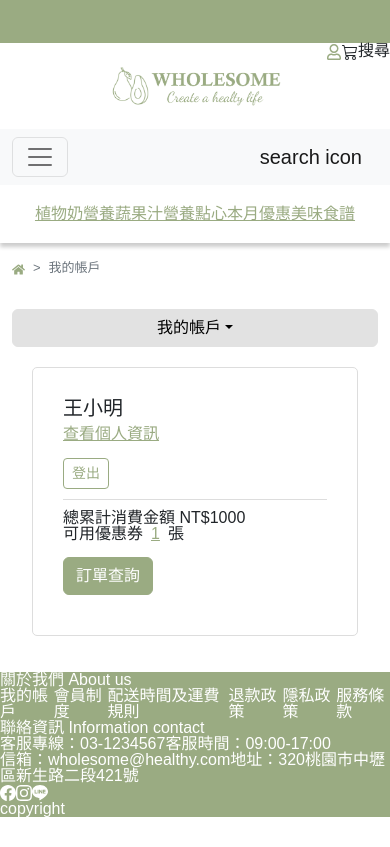
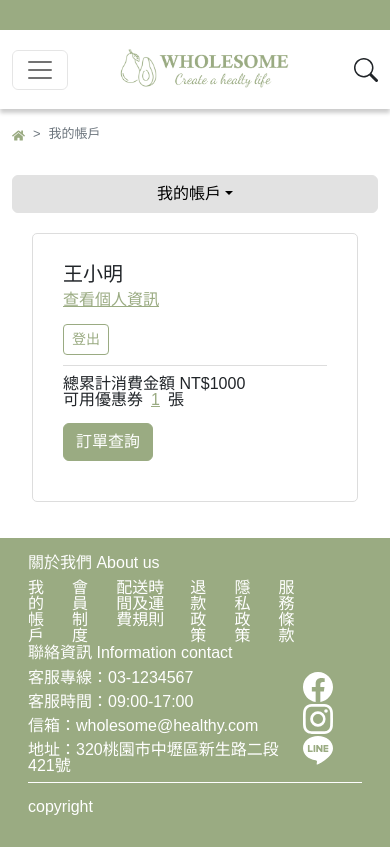
Before and after one commit to henry4682/wholesome-project, a React (Create React App) app: page /account in a window 390 px wide. Built offline with nearby package versions, Linux system fonts and the light colour scheme.

Commit message:
update header & footer

```diff
--- a/src/components/Footer/index.js
+++ b/src/components/Footer/index.js
@@ -1,13 +1,16 @@
 import React from 'react';
 import { BsFacebook, BsInstagram, BsLine } from 'react-icons/bs';
+import './index.scss';
 function Footer() {
   return (
     <>
-      <footer className="footer bg-primary text-white">
-        <div className="container-fluid p-0">
+      <footer className="footer bg-primary text-white p-lg-5 p-md-4 p-3">
+        <div className="container">
+          <div className="d-flex justify-content-between">
+            <div>
               <div className="footer_about">
-            <p className="footer_about-title m-0">關於我們 About us</p>
-            <ul className="d-flex list-unstyled">
+                <p className="footer_about-title mb-2">關於我們 About us</p>
+                <ul className="footer-links d-flex list-unstyled mb-lg-3">
                   <li>我的帳戶</li>
                   <li>會員制度</li>
                   <li>配送時間及運費規則</li>
@@ -16,27 +19,28 @@ function Footer() {
                   <li>服務條款</li>
                 </ul>
               </div>
-          <div className="footer_info">
-            <p className="footer_info-title m-0">
+              <div className="footer_info mb-lg-3">
+                <p className="footer_info-title mb-2">
                   聯絡資訊 Information contact
                 </p>
-            <p className="m-0">
-              客服專線：03-1234567<span></span>客服時間：09:00-17:00
-              <span></span>
-            </p>
-            <p className="m-0">
-              信箱：wholesome@healthy.com<span></span>
-              地址：320桃園市中壢區新生路二段421號
-            </p>
+                <p className="mb-2">客服專線：03-1234567</p>
+                <p className="mb-2">客服時間：09:00-17:00</p>
+                <p className="mb-2">信箱：wholesome@healthy.com</p>
+                <p className="mb-2">地址：320桃園市中壢區新生路二段421號</p>
               </div>
-          <div className="footer-icons">
-            <BsFacebook />
-            <BsInstagram />
+            </div>
+            <div className="d-flex justify-content-center align-items-end">
+              <div className="footer-icons mb-3">
+                <BsFacebook className="me-3" />
+                <BsInstagram className="me-3" />
                 <BsLine />
               </div>
             </div>
-        <div className="footer-copyright">
+          </div>
+
+          <div className="footer-copyright py-3">
             <p>copyright</p>
+          </div>
         </div>
       </footer>
     </>
--- a/src/components/Footer/index.scss
+++ b/src/components/Footer/index.scss
@@ -6,10 +6,22 @@
     }
   }
 
+  &-links {
+    gap: 20px;
+  }
+
   &_info {
     &-title {
       font-size: 16px;
       line-height: 18px;
     }
   }
+
+  &-icons {
+    font-size: 30px;
+  }
+
+  &-copyright {
+    border-top: 1px solid #fff;
+  }
 }
--- a/src/components/Header/index.js
+++ b/src/components/Header/index.js
@@ -1,7 +1,8 @@
 import React from 'react';
 import { Link } from 'react-router-dom';
 import { FaRegUser } from 'react-icons/fa';
-import { BsCart3 } from 'react-icons/bs';
+import { BsCart3, BsSearch } from 'react-icons/bs';
+
 import MobileNav from '../MobileNav';
 import './index.scss';
 function Header() {
@@ -9,27 +10,31 @@ function Header() {
     <header className="header">
       <div className="container-fluid p-0">
         <div className="header-highlight bg-primary"></div>
-        <div className="logo-container d-flex justify-content-center align-items-center">
+        <MobileNav />
+        <div className="logo-container d-md-flex d-none justify-content-center align-items-center">
           <img
             className="logo"
             src={require('../../Assets/Logo/logo.png')}
             alt="logo"
           />
-          <div className="icon-box d-flex">
+          <div className="icon-box d-md-flex d-none">
             <div>
               <Link to="account">
                 <FaRegUser />
               </Link>
             </div>
             <div>
-              <BsCart3 />
+              <Link to="shoppingCart">
+                <BsCart3 />
+              </Link>
             </div>
-            <div>搜尋</div>
+            <div>
+              <BsSearch className="text-primary" />
+            </div>
           </div>
         </div>
-        <MobileNav />
-        <nav className="header-nav d-flex justify-content-center align-items-center">
-          <ul className="d-flex list-unstyled">
+        <nav className="header-nav justify-content-center align-items-center">
+          <ul className="header-nav-links d-flex list-unstyled">
             <li>
               <Link to="products">植物奶</Link>
             </li>
--- a/src/components/Header/index.scss
+++ b/src/components/Header/index.scss
@@ -2,6 +2,9 @@
   box-shadow: 0px 4px 4px rgba(0, 0, 0, 0.2);
   &-highlight {
     height: 43px;
+    @media screen and (max-width: 768px) {
+      height: 30px;
+    }
   }
 }
 .logo-container {
@@ -14,9 +17,23 @@
 }
 .header-nav {
   height: 58px;
+  display: flex;
+  &-links {
+    gap: 100px;
+    @media screen and (max-width: 992px) {
+      gap: 80px;
+    }
+  }
+}
+@media screen and (max-width: 768px) {
+  .header-nav {
+    display: none;
+  }
 }
 .icon-box {
+  font-size: 26px;
   position: absolute;
-  top: 0;
-  right: 0;
+  gap: 15px;
+  top: 25px;
+  right: 40px;
 }
--- a/src/components/MobileNav/index.js
+++ b/src/components/MobileNav/index.js
@@ -1,9 +1,11 @@
 import React from 'react';
-
+import { Link } from 'react-router-dom';
+import { BsSearch } from 'react-icons/bs';
+import './index.scss';
 function MobileNav() {
   return (
     <>
-      <nav className="navbar navbar-light bg-light">
+      <nav className="header_nav_mobile d-md-none navbar navbar-light bg-white">
         <div className="container-fluid">
           <button
             className="navbar-toggler"
@@ -14,20 +16,35 @@ function MobileNav() {
           >
             <span className="navbar-toggler-icon"></span>
           </button>
-          <a className="navbar-brand" href="#">
-            search icon
-          </a>
+          <div>
+            <Link to="/" className="navbar-brand">
+              <img
+                className="logo"
+                src={require('../../Assets/Logo/logo.png')}
+                alt="logo"
+              />
+            </Link>
+          </div>
+          <div>
+            <BsSearch className="header_nav_mobile-search-icon" />
+          </div>
 
           <div
-            className="offcanvas offcanvas-start"
+            className="offcanvas offcanvas-start w-75"
             tabindex="-1"
             id="offcanvasNavbar"
             aria-labelledby="offcanvasNavbarLabel"
           >
             <div className="offcanvas-header">
-              <h5 className="offcanvas-title" id="offcanvasNavbarLabel">
-                Offcanvas
-              </h5>
+              <div className="offcanvas-title" id="offcanvasNavbarLabel">
+                <Link to="/" className="navbar-brand">
+                  <img
+                    className="logo"
+                    src={require('../../Assets/Logo/logo.png')}
+                    alt="logo"
+                  />
+                </Link>
+              </div>
               <button
                 type="button"
                 className="btn-close text-reset"
@@ -38,62 +55,149 @@ function MobileNav() {
             <div className="offcanvas-body">
               <ul className="navbar-nav justify-content-end flex-grow-1 pe-3">
                 <li className="nav-item">
-                  <a className="nav-link active" aria-current="page" href="#">
-                    Home
-                  </a>
+                  <Link className="nav-link active" aria-current="page" to="/">
+                    回首頁
+                  </Link>
                 </li>
                 <li className="nav-item">
-                  <a className="nav-link" href="#">
-                    Link
-                  </a>
+                  <Link className="nav-link" to="account">
+                    我的帳戶
+                  </Link>
+                </li>
+                <li className="nav-item">
+                  <Link className="nav-link" to="shoppingCart">
+                    購物車
+                  </Link>
                 </li>
                 <li className="nav-item dropdown">
-                  <a
+                  <Link
                     className="nav-link dropdown-toggle"
-                    href="#"
+                    to="products"
                     id="offcanvasNavbarDropdown"
                     role="button"
                     data-bs-toggle="dropdown"
                     aria-expanded="false"
                   >
-                    Dropdown
-                  </a>
+                    植物奶
+                  </Link>
                   <ul
-                    className="dropdown-menu"
+                    className="dropdown-menu border-0"
                     aria-labelledby="offcanvasNavbarDropdown"
                   >
                     <li>
-                      <a className="dropdown-item" href="#">
-                        Action
-                      </a>
+                      <Link className="dropdown-item" to="products">
+                        燕麥奶
+                      </Link>
                     </li>
                     <li>
-                      <a className="dropdown-item" href="#">
-                        Another action
-                      </a>
+                      <Link className="dropdown-item" to="products">
+                        杏仁奶
+                      </Link>
                     </li>
                     <li>
-                      <hr className="dropdown-divider" />
+                      <Link className="dropdown-item" to="products">
+                        堅果奶
+                      </Link>
+                    </li>
+                  </ul>
+                </li>
+                <li className="nav-item dropdown">
+                  <Link
+                    className="nav-link dropdown-toggle"
+                    to="products"
+                    id="offcanvasNavbarDropdown"
+                    role="button"
+                    data-bs-toggle="dropdown"
+                    aria-expanded="false"
+                  >
+                    有機蔬果汁
+                  </Link>
+                  <ul
+                    className="dropdown-menu border-0"
+                    aria-labelledby="offcanvasNavbarDropdown"
+                  >
+                    <li>
+                      <Link className="dropdown-item" to="products">
+                        果汁
+                      </Link>
                     </li>
                     <li>
-                      <a className="dropdown-item" href="#">
-                        Something else here
-                      </a>
+                      <Link className="dropdown-item" to="products">
+                        蔬菜汁、氣泡水
+                      </Link>
+                    </li>
+                    <li>
+                      <Link className="dropdown-item" to="products">
+                        果昔、果醋
+                      </Link>
+                    </li>
+                  </ul>
+                </li>
+                <li className="nav-item dropdown">
+                  <Link
+                    className="nav-link dropdown-toggle"
+                    to="products"
+                    id="offcanvasNavbarDropdown"
+                    role="button"
+                    data-bs-toggle="dropdown"
+                    aria-expanded="false"
+                  >
+                    營養點心
+                  </Link>
+                  <ul
+                    className="dropdown-menu border-0"
+                    aria-labelledby="offcanvasNavbarDropdown"
+                  >
+                    <li>
+                      <Link className="dropdown-item" to="products">
+                        麥片
+                      </Link>
+                    </li>
+                    <li>
+                      <Link className="dropdown-item" to="products">
+                        燕麥棒、蛋白棒
+                      </Link>
+                    </li>
+                    <li>
+                      <Link className="dropdown-item" to="products">
+                        堅果
+                      </Link>
+                    </li>
+                  </ul>
+                </li>
+                <li className="nav-item dropdown">
+                  <Link
+                    className="nav-link dropdown-toggle"
+                    to="recipes"
+                    id="offcanvasNavbarDropdown"
+                    role="button"
+                    data-bs-toggle="dropdown"
+                    aria-expanded="false"
+                  >
+                    美味食譜
+                  </Link>
+                  <ul
+                    className="dropdown-menu border-0"
+                    aria-labelledby="offcanvasNavbarDropdown"
+                  >
+                    <li>
+                      <Link className="dropdown-item" to="recipes">
+                        飲品
+                      </Link>
+                    </li>
+                    <li>
+                      <Link className="dropdown-item" to="recipes">
+                        烘培
+                      </Link>
+                    </li>
+                    <li>
+                      <Link className="dropdown-item" to="recipes">
+                        輕食
+                      </Link>
                     </li>
                   </ul>
                 </li>
               </ul>
-              <form className="d-flex">
-                <input
-                  className="form-control me-2"
-                  type="search"
-                  placeholder="Search"
-                  aria-label="Search"
-                />
-                <button className="btn btn-outline-success" type="submit">
-                  Search
-                </button>
-              </form>
             </div>
           </div>
         </div>
--- a/src/components/MobileNav/index.scss
+++ b/src/components/MobileNav/index.scss
@@ -0,0 +1,5 @@
+.header_nav_mobile {
+  &-search-icon {
+    font-size: 24px;
+  }
+}
```
Lines whose indentation alone changed are shown as unchanged.
